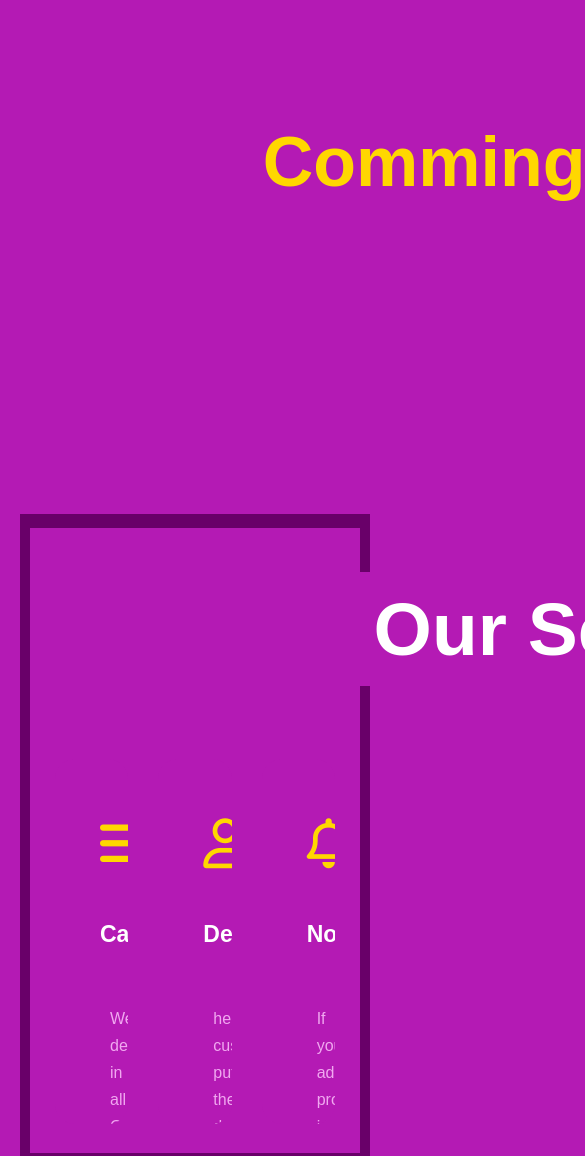
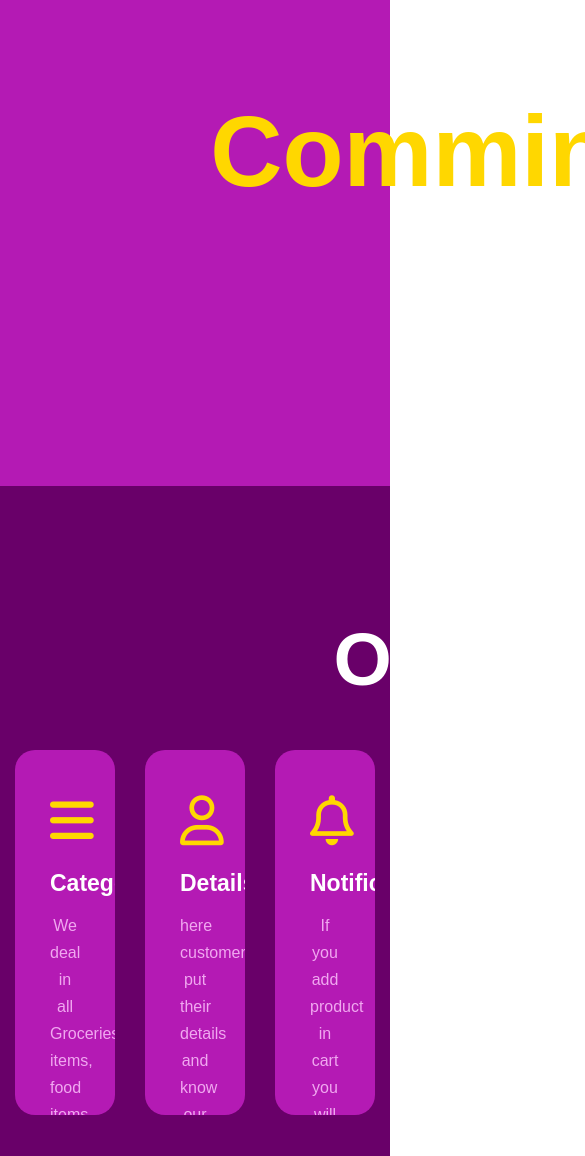
Before and after one commit to 19SumairArand/arsh, a plain HTML site: page index.html in a window 390 px wide. Shown: the part 358-1514 px from the top of the page, 585 px wide, since content can reach past the window. Drawn offline with Linux system fonts and the light colour scheme.

Commit message:
Update ArshPk.css

```diff
--- a/ArshPk.css
+++ b/ArshPk.css
@@ -3,20 +3,11 @@
     margin: 0;
     font-family: 'Josefin Sans' , sans-serif;
     box-sizing: border-box;
-    @media screen and (max-width: 600px) {
-        padding: 14px 5px;
-    }
-
-    @media screen and (max-width: 700px) {
-        padding: 14px 10px;
-    }
-
-    background-color: rgb(180, 26, 180);
 
 }
 
 .hero{
-
+    background-color: rgb(180, 26, 180);
     height: 100vh;
     width: 100%;
 }
@@ -66,8 +57,8 @@ span{
     left: 18%;
     color: gold;
 
-    font-size: 35px;
-    width: 1000px;
+    font-size: 50px;
+    width: 1130px;
     margin: 30px auto;
     text-align: center;
 }
@@ -80,13 +71,6 @@ div h1 :hover{
     background: rgb(105, 0, 105);
     width: 100%;
     padding: 100px 0px;
-    @media screen and (max-width: 600px) {
-        padding: 14px 5px;
-    }
-
-    @media screen and (max-width: 700px) {
-        padding: 14px 10px;
-    }
 }
 
 .title h2{
@@ -230,13 +214,6 @@ footer p:nth-child(2){
     color:gold;
     text-decoration: none;
     font-size: 20px;
-    @media screen and (max-width: 600px) {
-        padding: 14px 5px;
-    }
-
-    @media screen and (max-width: 700px) {
-        padding: 14px 10px;
-    }
 }
 
 .social a:hover{
```
